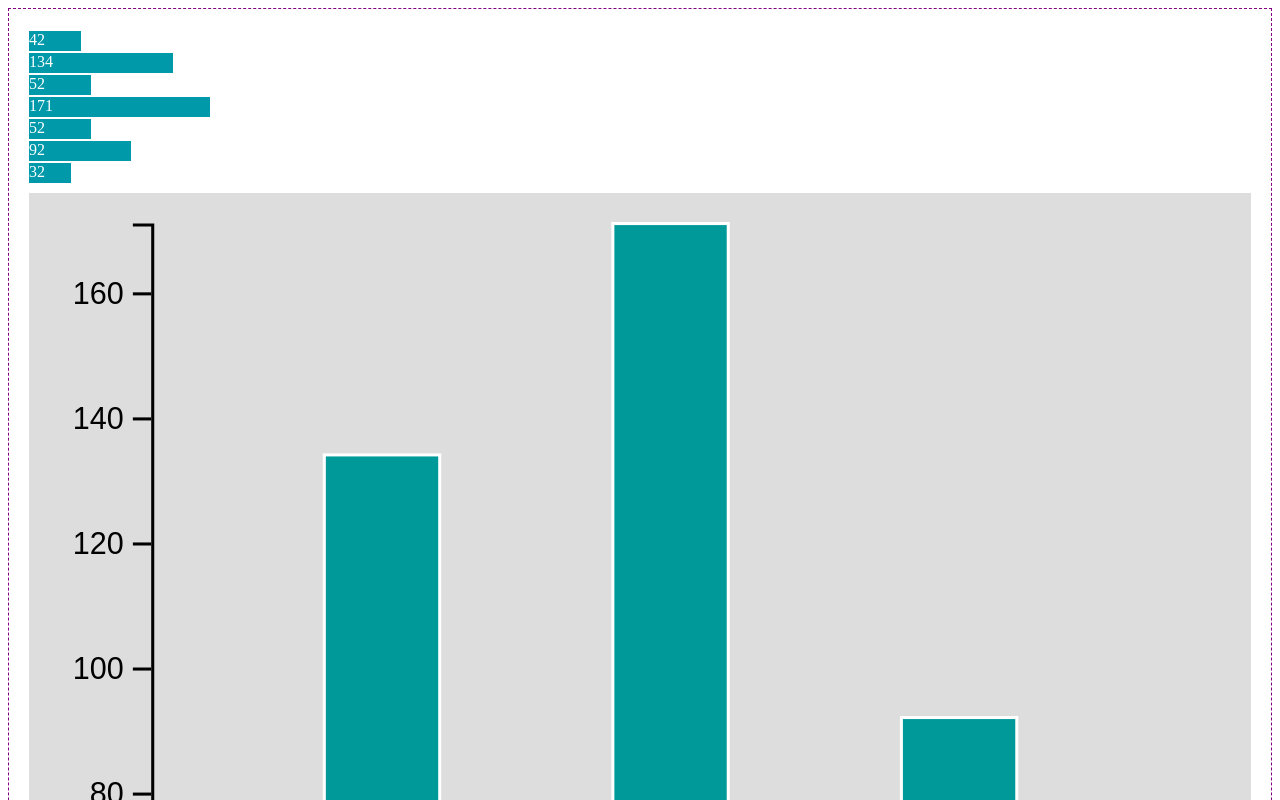
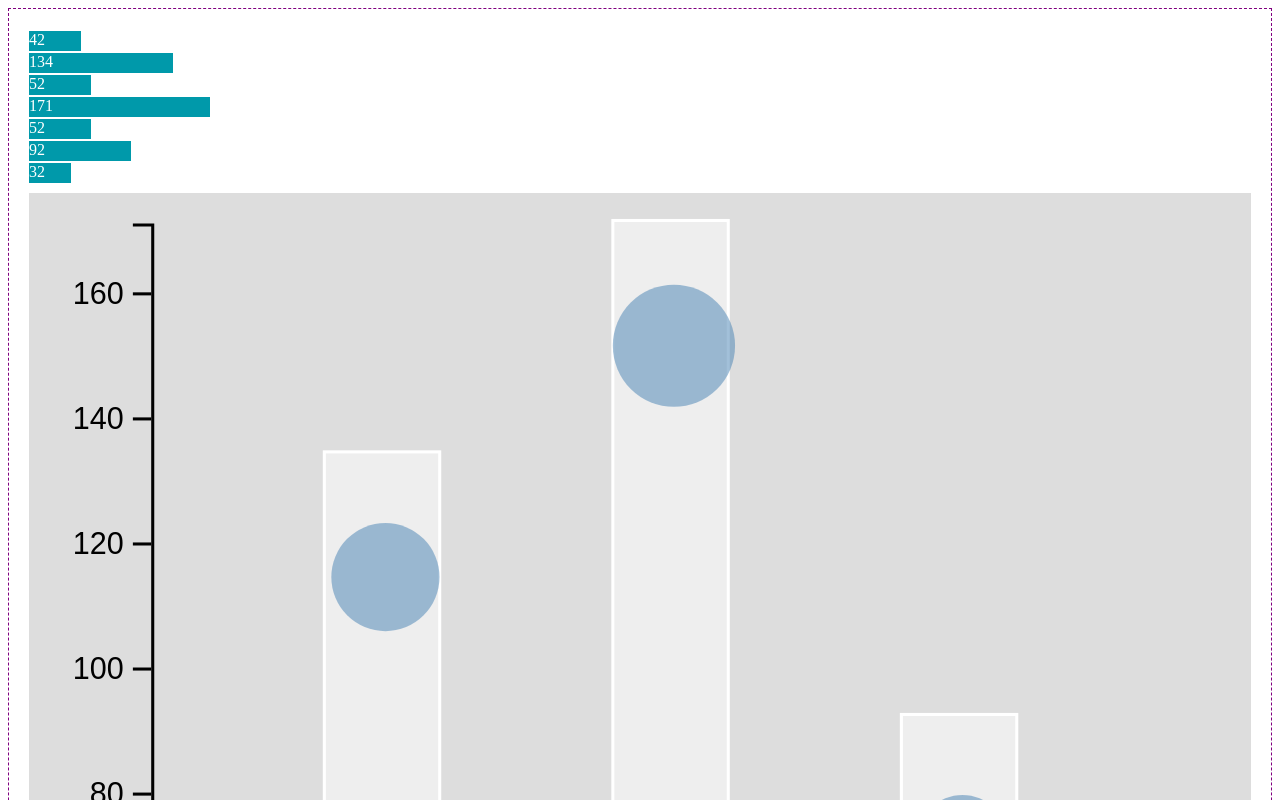
Before and after one commit to komorebi42/d3.v4.test, a website: page index.html in a window 1280 px wide. Shown: the top 800 px of the page. Drawn offline with nearby package versions, Linux system fonts and the light colour scheme.

Commit message:
add scatter plot chart

```diff
--- a/index.html
+++ b/index.html
@@ -4,7 +4,7 @@
 <head>
   <meta charset="utf-8">
   <meta name="viewport" content="width=device-width">
-  <title>JS Bin</title>
+  <title>D3 v4</title>
   <script src="https://cdn.bootcss.com/d3/4.8.0/d3.min.js"></script>
   <style>
     .chart {
@@ -38,6 +38,9 @@
 
 <body>
   <div class="chart"></div>
+  <div>测试文本
+    <sup>TM</sup>
+  </div>
 </body>
 <script>
   let margin = {
@@ -100,15 +103,6 @@
     return d.count;
   });
 
-  var g = svg.selectAll('g')
-    .data(dataset)
-    .enter()
-    .insert('g')
-    .attr('width', w)
-    .attr('height', h)
-    .attr('transform', 'translate(' + margin.left + ', ' + margin.top + ')');
-  // .attr('transform', (d, i) => 'translate(0, ' + h + ')');
-
   console.debug('max: ', max);
   let yScale = d3.scaleLinear()
     .domain([0, max])
@@ -117,6 +111,7 @@
   let yAxis = d3.axisLeft(yScale).ticks(12);
 
   svg.insert('g')
+    .attr('class', 'y-axis')
     .attr('transform', `translate(${margin.left}, ${margin.top - offsetY})`)
     .call(yAxis);
 
@@ -130,18 +125,31 @@
   let xAxis = d3.axisBottom(xScale).ticks(dataset.length);
 
   svg.insert('g')
+    .attr('class', 'x-axis')
     .attr('transform', `translate(${margin.left}, ${h + margin.top - offsetY})`)
     .call(xAxis)
     .selectAll('text')
     .attr('text-anchor', 'end')
     .attr('transform', 'rotate(-30)');
 
+
+  // rectangular bar chart
+  var g = svg.selectAll('.bar')
+    .data(dataset)
+    .enter()
+    .insert('g')
+    .attr('class', 'bar')
+    .attr('width', w)
+    .attr('height', h)
+    .attr('transform', 'translate(' + margin.left + ', ' + margin.top + ')');
+  // .attr('transform', (d, i) => 'translate(0, ' + h + ')');
+
   g.insert('rect')
     .attr('x', d => xScale(d.time))
-    .attr('y', d => yScale(d.count) - offsetY)
+    .attr('y', d => yScale(d.count) - offsetY - 1)
     .attr('width', d => xScale.bandwidth())
     .attr('height', d => h - yScale(d.count))
-    .attr('fill', '#099')
+    .attr('fill', '#EEE')
     .attr('stroke', '#FFF')
     .on('mouseenter', function (d, i, elems) {
       d3.select(this).attr('fill', '#09F')
@@ -149,7 +157,7 @@
       // .style('transform', d => 'translate(0, ' + d.count * 2 + ')')
     })
     .on('mouseleave', function (d, i, elems) {
-      d3.select(this).attr('fill', '#099')
+      d3.select(this).attr('fill', '#EEE')
       // .style('transform', d => 'translate(0, ' + d.count + ')')
       // .style('transform', d => 'scaleY(1)')
     });
@@ -170,7 +178,7 @@
       aspect = width / height;
 
     svg.attr('viewBox', '0 0 ' + width + ' ' + height)
-      .attr('perserveAspectRatio', 'xMinyMid')
+      .attr('perserveAspectRatio', 'xMinYMid')
       .call(resize);
 
     d3.select(window).on('resize.' + container.attr('id'), resize);
@@ -181,6 +189,37 @@
       svg.attr('height', Math.round(tw / aspect));
     }
   }
+
+  // scatter chart
+  var circle = svg.selectAll('.dot')
+    .data(dataset)
+    .enter()
+    .insert('g')
+    .attr('class', 'dot')
+    .attr('width', w)
+    .attr('height', h)
+    // .attr('transform', 'translate(' + margin.left + ', ' + margin.top + ')');
+    .attr('transform', d => `translate(${xScale(d.time) + margin.left + margin.right}, ${yScale(d.count) + margin.top + margin.bottom})`);
+
+  var cxScale = d3.scaleLinear()
+    .domain(d3.extent(dataset, d => d.time))
+    .range([0, w])
+    .nice();
+
+  var rScale = d3.scaleSqrt()
+    .domain([0, max])
+    .range([0, 20]);
+
+  circle.insert('circle')
+    // .attr('x', d => xScale(d.time))
+    // .attr('y', d => yScale(d.count) - offsetY - 1)
+    .attr('cr', d => cxScale(d.time))
+    .attr('cy', d => xScale(d.count))
+    .attr('r', d => rScale(d.count))
+    .style('fill-opacity', 0.5)
+    // .style('fill', 'steelblue')
+    .style('fill', 'steelblue')
+    .attr('height', d => h - yScale(d.count))
 </script>
 
 </html>
```
Lines whose indentation alone changed are shown as unchanged.
